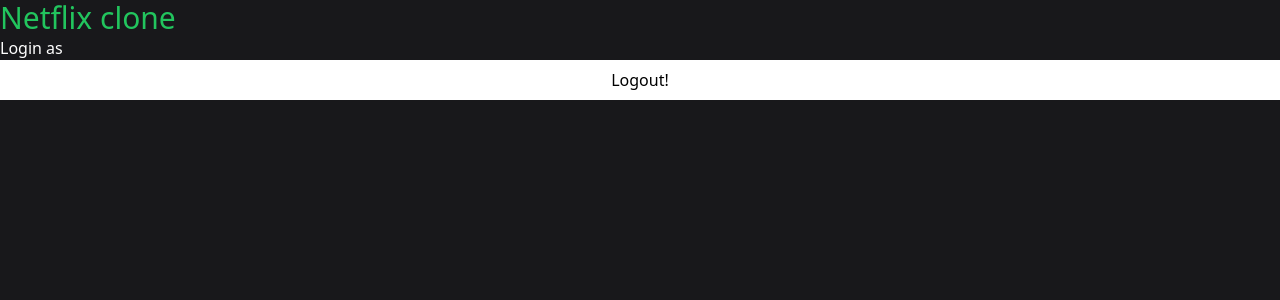
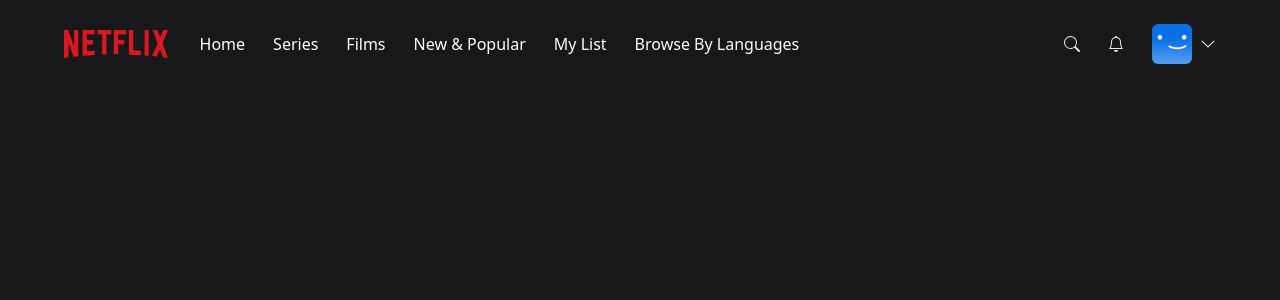
Before and after one commit to klyegon/netflix-clone, a Next.js app: page / in a window 1280 px wide. Shown: the top 300 px of the page. Built offline with nearby package versions, Linux system fonts and the light colour scheme; no server answers; the database is empty; sample sign-in values are in the browser's storage.

Commit message:
fix: add navbar

```diff
--- /dev/null
+++ b/src/components/AccountMenu.tsx
@@ -0,0 +1,36 @@
+import React from 'react'
+import { signOut } from 'next-auth/react'
+
+type Props = {
+    visible?: boolean;
+}
+
+const AccountMenu: React.FC<Props> = (props: Props) => {
+  return (
+    !props.visible ? null : <div className='
+        bg-black
+        w-56
+        absolute
+        top-14
+        right-0
+        py-5
+        flex
+        flex-col
+        border-2
+        border-gray-800
+        '>
+            <div className='flex flex-col gap-3'>
+                <div className='px-3 group/item flex flex-row gap-3 items-center w-full'>
+                    <img className='w-8 rounded-md' src="/images/default-blue.png" alt="" />
+                    <p className='text-white text-sm group-hover/item:underline'>Username</p>
+                </div>
+                <hr className='bg-gray-600 border-0 h-px my-4'/>
+                <div onClick={() => signOut()} className='px-3 text-center text-white text-sm hover:underline'>
+                    Sign out of netflix
+                </div>
+            </div>
+    </div>
+  )
+}
+
+export default AccountMenu
--- /dev/null
+++ b/src/components/MobileMenu.tsx
@@ -0,0 +1,22 @@
+import React from 'react'
+
+type Props = {
+    visible?: boolean
+}
+
+const MobileMenu: React.FC<Props> = (props: Props) => {
+    return (
+        !props.visible ? null : <div className='bg-black w-56 absolute top-8 left-0 py-5 flex-col border-2 border-gray-800 flex'>
+            <div className='flex flex-col gap-4'>
+                <div className='px-3 text-center text-white hover:underline'>Home</div>
+                <div className='px-3 text-center text-white hover:underline'>Series</div>
+                <div className='px-3 text-center text-white hover:underline'>Films</div>
+                <div className='px-3 text-center text-white hover:underline'>New & Popular</div>
+                <div className='px-3 text-center text-white hover:underline'>My List</div>
+                <div className='px-3 text-center text-white hover:underline'>Browse By Languages</div>
+            </div>
+        </div>
+    )
+}
+
+export default MobileMenu
--- /dev/null
+++ b/src/components/Navbar.tsx
@@ -0,0 +1,84 @@
+import React, { useCallback, useState, useEffect } from 'react'
+import NavbarItem from './NavbarItem'
+import { BsChevronDown, BsSearch, BsBell } from "react-icons/bs"
+import MobileMenu from './MobileMenu'
+import AccountMenu from './AccountMenu'
+
+
+const TOP_OFFSET = 66;
+type Props = {}
+
+export const Navbar: React.FC<Props> = (props: Props) => {
+    const [showMobileMenu, setShowMobileMenu] = useState(false);
+    const [showAccountMenu, setShowAccountMenu] = useState(false);
+    const [showBackground, setShowBackground] = useState(false);
+
+    useEffect(() => {
+        const handleScroll = () => {
+            setShowBackground(window.scrollY >= TOP_OFFSET)
+        }
+        window.addEventListener("scroll", handleScroll)
+
+        return () => {
+            window.removeEventListener("scroll", handleScroll);
+        }
+    }, [])
+
+
+    const toggleMobileMenu = useCallback(() => {
+        setShowMobileMenu(currentValue => !currentValue);
+    }, [showMobileMenu])
+
+    const toggleAccountMenu = useCallback(() => {
+        setShowAccountMenu(currentValue => !currentValue);
+    }, [showMobileMenu])
+
+    return (
+        <nav className='w-full fixed z-40'>
+            <div className={`
+            px-4
+            md:px-16
+            py-6
+            flex
+            flex-row
+            items-center
+            transition
+            duration-500
+            ${showBackground ? `bg-zinc-900 bg-opacity-90`: ''}
+            `}>
+                <img className='h-4 lg:h-7' src="/images/logo.png" alt="logo" />
+                <div className='flex-row ml-8 gap-7 hidden lg:flex'>
+                    <NavbarItem label="Home" />
+                    <NavbarItem label="Series" />
+                    <NavbarItem label="Films" />
+                    <NavbarItem label="New & Popular" />
+                    <NavbarItem label="My List" />
+                    <NavbarItem label="Browse By Languages" />
+                </div>
+                <div onClick={toggleMobileMenu} className='lg:hidden flex flex-row items-center gap-2 ml-8 cursor-pointer relative'>
+                    <p className='text-white text-sm'>Browse</p>
+                    <BsChevronDown className={`text-white transition ${showMobileMenu ? `rotate-180` : `rotate-0`}`} />
+                    <MobileMenu visible={showMobileMenu} />
+                </div>
+                <div className='flex flex-row ml-auto gap-7 items-center'>
+                    <div className='text-gray-200 hover:text-gray-300 transition cursor-pointer'>
+                        <BsSearch />
+                    </div>
+                    <div className='text-gray-200 hover:text-gray-300 transition cursor-pointer'>
+                        <BsBell />
+                    </div>
+
+                    <div onClick={toggleAccountMenu} className='flex flex-row items-center gap-2 cursor-pointer relative'>
+                        <div className='w-6 h-6 lg:w-10 lg:h-10 rounded-md overflow-hidden'>
+                            <img src="/images/default-blue.png" alt="" />
+                        </div>
+                        <BsChevronDown className={`text-white transition ${showAccountMenu ? `rotate-180` : `rotate-0`}`} />
+                        <AccountMenu visible={showAccountMenu} />
+                    </div>
+                </div>
+            </div>
+        </nav>
+    )
+}
+
+export default Navbar
--- /dev/null
+++ b/src/components/NavbarItem.tsx
@@ -0,0 +1,15 @@
+import React from 'react'
+
+type Props = {
+    label:string;
+}
+
+const NavbarItem: React.FC<Props> = (props: Props) => {
+    return (
+        <div className='text-white cursor-pointer hover:text-gray-300 transition'>
+            {props.label}
+        </div>
+    )
+}
+
+export default NavbarItem
--- a/src/pages/index.tsx
+++ b/src/pages/index.tsx
@@ -1,6 +1,7 @@
 import useCurrentUser from "@/hooks/useCurrentUser";
 import { NextPageContext } from "next";
-import { getSession, signOut } from "next-auth/react";
+import { getSession } from "next-auth/react";
+import Navbar from "@/components/Navbar"
 
 export async function getServerSideProps(context: NextPageContext) {
   const session = await getSession(context);
@@ -19,13 +20,10 @@
 }
 
 export default function Home() {
-  const { data: user } = useCurrentUser();
 
   return (
-    <>
-      <h1 className="text-3xl text-green-500">Netflix clone</h1>
-      <p className="text-white">Login as {user?.name}</p>
-      <button className="h-10 w-full bg-white" onClick={() => signOut()}>Logout!</button>
-    </>
+    <div>
+      <Navbar />
+    </div>
   );
 }
```
